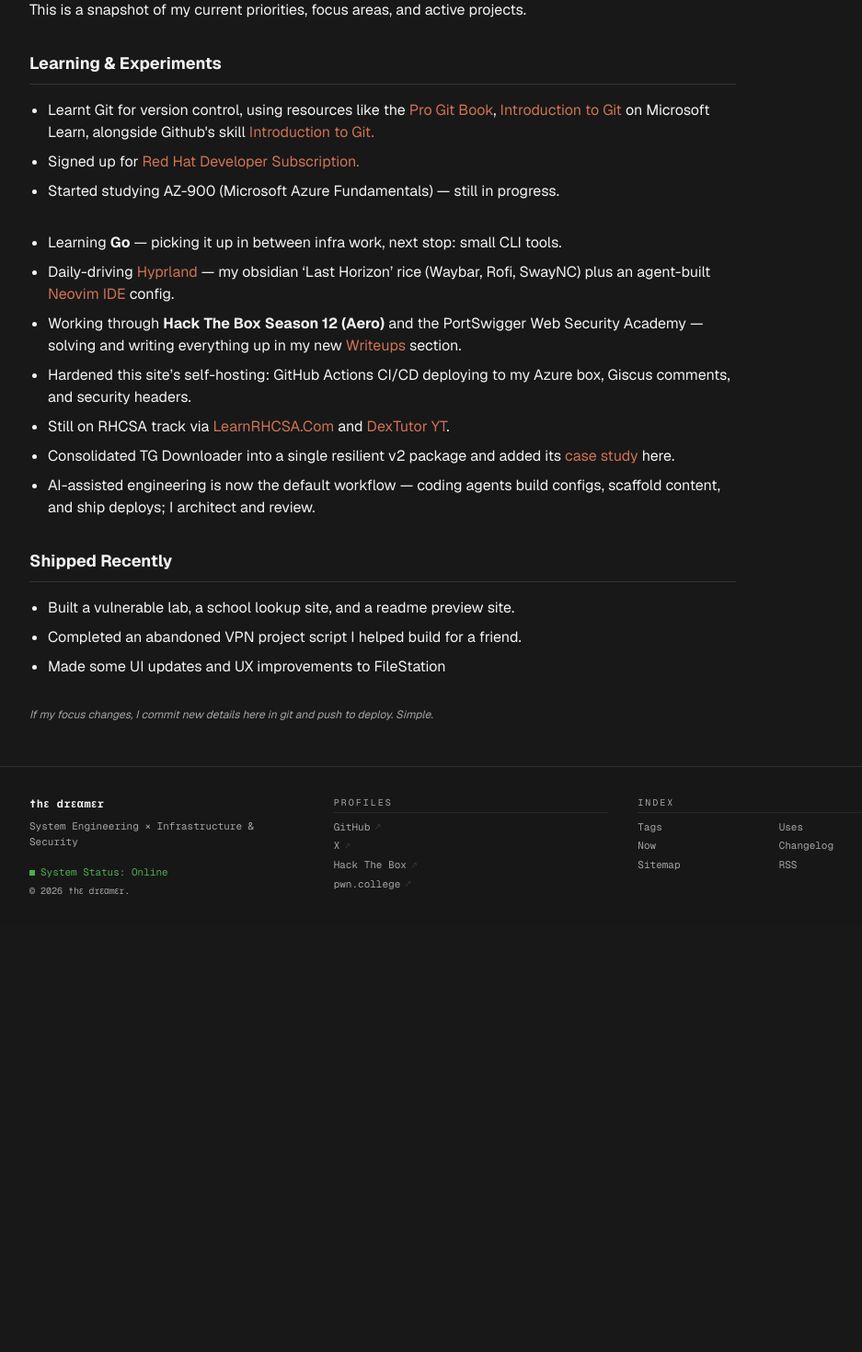
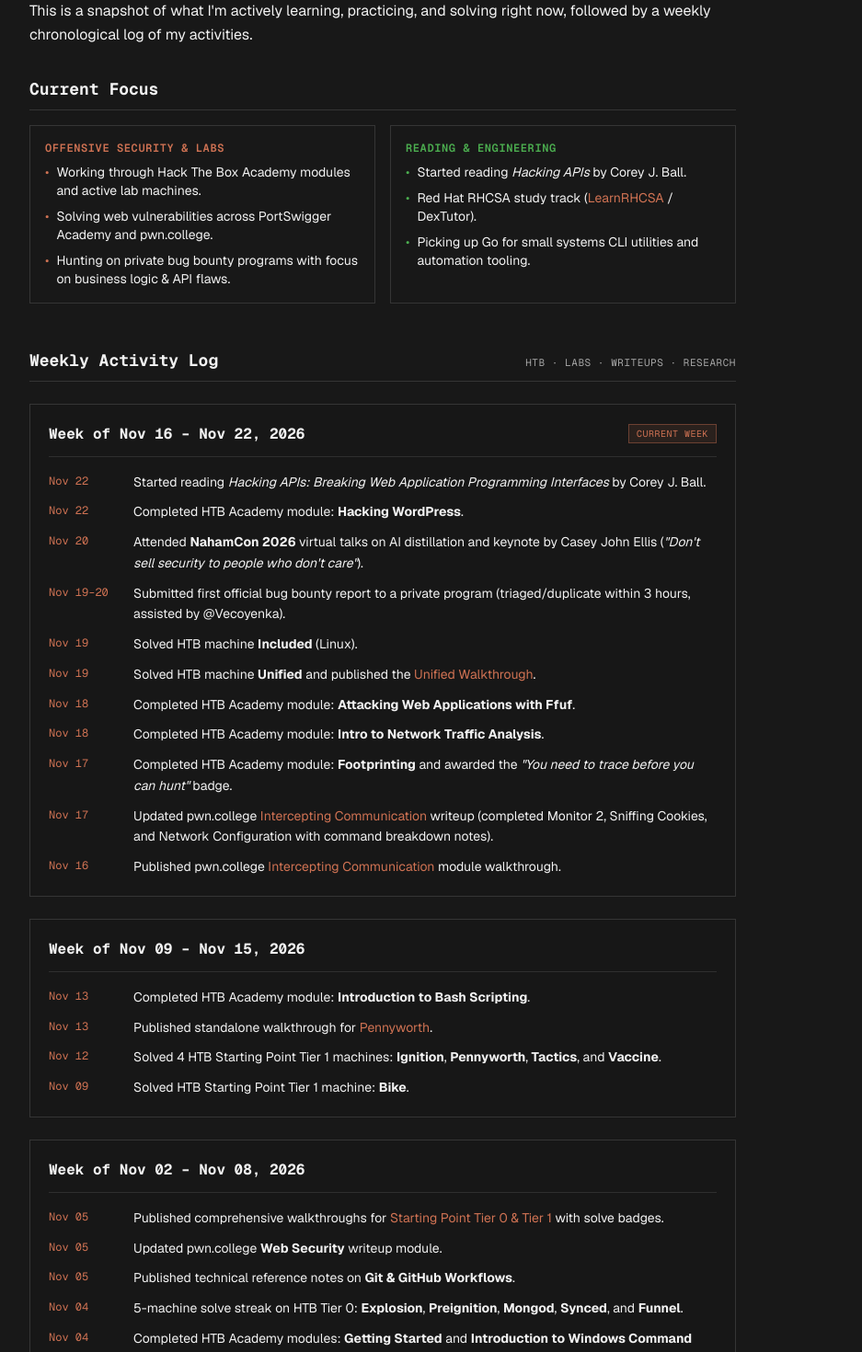
Before and after one commit to DDreamer01/imagitech-online, a Next.js app: page /now in a window 1280 px wide. Shown: the part 260-1730 px from the top of the page at 92% size, without its empty margins (128-1065 px from the left). Before the commit the page ends 1267 px from the top, so only its background shows below. Built offline with nearby package versions, Linux system fonts and the light colour scheme.

Commit message:
feat(now): update current focus and weekly activity logs

```diff
--- a/src/app/now/page.tsx
+++ b/src/app/now/page.tsx
@@ -7,8 +7,299 @@ export const metadata: Metadata = {
   description: "What †hε drεαmεr is working on, learning, and focusing on right now.",
 };
 
+interface ActivityItem {
+  date: string;
+  text: React.ReactNode;
+}
+
+interface WeekLog {
+  range: string;
+  badge?: string;
+  activities: ActivityItem[];
+}
+
+const WEEKLY_LOGS: WeekLog[] = [
+  {
+    range: "Week of Nov 16 – Nov 22, 2026",
+    badge: "Current Week",
+    activities: [
+      {
+        date: "Nov 22",
+        text: (
+          <>
+            Started reading <em>Hacking APIs: Breaking Web Application Programming Interfaces</em> by Corey J. Ball.
+          </>
+        ),
+      },
+      {
+        date: "Nov 22",
+        text: (
+          <>
+            Completed HTB Academy module: <strong>Hacking WordPress</strong>.
+          </>
+        ),
+      },
+      {
+        date: "Nov 20",
+        text: (
+          <>
+            Attended <strong>NahamCon 2026</strong> virtual talks on AI distillation and keynote by Casey John Ellis (<em>&quot;Don&apos;t sell security to people who don&apos;t care&quot;</em>).
+          </>
+        ),
+      },
+      {
+        date: "Nov 19–20",
+        text: (
+          <>
+            Submitted first official bug bounty report to a private program (triaged/duplicate within 3 hours, assisted by @Vecoyenka).
+          </>
+        ),
+      },
+      {
+        date: "Nov 19",
+        text: (
+          <>
+            Solved HTB machine <strong>Included</strong> (Linux).
+          </>
+        ),
+      },
+      {
+        date: "Nov 19",
+        text: (
+          <>
+            Solved HTB machine <strong>Unified</strong> and published the{" "}
+            <Link href="/writeups/hackthebox/unified" className="text-sky-400 hover:underline">
+              Unified Walkthrough
+            </Link>
+            .
+          </>
+        ),
+      },
+      {
+        date: "Nov 18",
+        text: (
+          <>
+            Completed HTB Academy module: <strong>Attacking Web Applications with Ffuf</strong>.
+          </>
+        ),
+      },
+      {
+        date: "Nov 18",
+        text: (
+          <>
+            Completed HTB Academy module: <strong>Intro to Network Traffic Analysis</strong>.
+          </>
+        ),
+      },
+      {
+        date: "Nov 17",
+        text: (
+          <>
+            Completed HTB Academy module: <strong>Footprinting</strong> and awarded the{" "}
+            <em>&quot;You need to trace before you can hunt&quot;</em> badge.
+          </>
+        ),
+      },
+      {
+        date: "Nov 17",
+        text: (
+          <>
+            Updated pwn.college{" "}
+            <Link href="/writeups/pwn-college/intro-to-cybersecurity" className="text-sky-400 hover:underline">
+              Intercepting Communication
+            </Link>{" "}
+            writeup (completed Monitor 2, Sniffing Cookies, and Network Configuration with command breakdown notes).
+          </>
+        ),
+      },
+      {
+        date: "Nov 16",
+        text: (
+          <>
+            Published pwn.college{" "}
+            <Link href="/writeups/pwn-college/intro-to-cybersecurity" className="text-sky-400 hover:underline">
+              Intercepting Communication
+            </Link>{" "}
+            module walkthrough.
+          </>
+        ),
+      },
+    ],
+  },
+  {
+    range: "Week of Nov 09 – Nov 15, 2026",
+    activities: [
+      {
+        date: "Nov 13",
+        text: (
+          <>
+            Completed HTB Academy module: <strong>Introduction to Bash Scripting</strong>.
+          </>
+        ),
+      },
+      {
+        date: "Nov 13",
+        text: (
+          <>
+            Published standalone walkthrough for{" "}
+            <Link href="/writeups/hackthebox/starting-point-tier-1#2-pennyworth" className="text-sky-400 hover:underline">
+              Pennyworth
+            </Link>
+            .
+          </>
+        ),
+      },
+      {
+        date: "Nov 12",
+        text: (
+          <>
+            Solved 4 HTB Starting Point Tier 1 machines: <strong>Ignition</strong>, <strong>Pennyworth</strong>,{" "}
+            <strong>Tactics</strong>, and <strong>Vaccine</strong>.
+          </>
+        ),
+      },
+      {
+        date: "Nov 09",
+        text: (
+          <>
+            Solved HTB Starting Point Tier 1 machine: <strong>Bike</strong>.
+          </>
+        ),
+      },
+    ],
+  },
+  {
+    range: "Week of Nov 02 – Nov 08, 2026",
+    activities: [
+      {
+        date: "Nov 05",
+        text: (
+          <>
+            Published comprehensive walkthroughs for{" "}
+            <Link href="/writeups/hackthebox/starting-point-tier-1" className="text-sky-400 hover:underline">
+              Starting Point Tier 0 &amp; Tier 1
+            </Link>{" "}
+            with solve badges.
+          </>
+        ),
+      },
+      {
+        date: "Nov 05",
+        text: (
+          <>
+            Updated pwn.college <strong>Web Security</strong> writeup module.
+          </>
+        ),
+      },
+      {
+        date: "Nov 05",
+        text: (
+          <>
+            Published technical reference notes on <strong>Git &amp; GitHub Workflows</strong>.
+          </>
+        ),
+      },
+      {
+        date: "Nov 04",
+        text: (
+          <>
+            5-machine solve streak on HTB Tier 0: <strong>Explosion</strong>, <strong>Preignition</strong>,{" "}
+            <strong>Mongod</strong>, <strong>Synced</strong>, and <strong>Funnel</strong>.
+          </>
+        ),
+      },
+      {
+        date: "Nov 04",
+        text: (
+          <>
+            Completed HTB Academy modules: <strong>Getting Started</strong> and{" "}
+            <strong>Introduction to Windows Command Line</strong>.
+          </>
+        ),
+      },
+      {
+        date: "Nov 03",
+        text: (
+          <>
+            Published reference notes on{" "}
+            <Link href="/notes/windows-command-line" className="text-sky-400 hover:underline">
+              Windows Command Line
+            </Link>
+            .
+          </>
+        ),
+      },
+      {
+        date: "Nov 02",
+        text: (
+          <>
+            Completed HTB Academy module: <strong>Pentest in a Nutshell</strong>.
+          </>
+        ),
+      },
+      {
+        date: "Nov 02",
+        text: (
+          <>
+            Updated <strong>Python Programming</strong> challenge writeups (DSU Cyber Camp).
+          </>
+        ),
+      },
+    ],
+  },
+  {
+    range: "Week of Oct 26 – Nov 01, 2026",
+    activities: [
+      {
+        date: "Nov 01",
+        text: (
+          <>
+            Earned <strong>Orange Belt</strong> on pwn.college (<em>Intro to Cybersecurity</em> track) and restructured writeups to modular architecture.
+          </>
+        ),
+      },
+      {
+        date: "Oct 30",
+        text: (
+          <>
+            Published PortSwigger Web Security Academy writeup:{" "}
+            <Link href="/writeups/portswigger/csrf-vulnerability-with-no-defenses" className="text-sky-400 hover:underline">
+              CSRF Vulnerability with No Defenses
+            </Link>
+            .
+          </>
+        ),
+      },
+      {
+        date: "Oct 30",
+        text: (
+          <>
+            Published Hack The Box Season 12 Aero writeup:{" "}
+            <Link href="/writeups/hackthebox/layover" className="text-sky-400 hover:underline">
+              Layover
+            </Link>
+            .
+          </>
+        ),
+      },
+      {
+        date: "Oct 30",
+        text: (
+          <>
+            Published project case study for{" "}
+            <Link href="/projects/tgdownloader" className="text-sky-400 hover:underline">
+              TG Downloader v2
+            </Link>
+            .
+          </>
+        ),
+      },
+    ],
+  },
+];
+
 export default function NowPage() {
-  const lastUpdated = "October 2026";
+  const lastUpdated = "November 22, 2026";
 
   return (
     <div className="max-w-3xl">
@@ -16,79 +307,116 @@ export default function NowPage() {
         <div className="font-mono text-[11px] uppercase tracking-[0.25em] text-sky-400 mb-2">
           Status &amp; Real-Time Focus
         </div>
-        <h1 className="text-4xl sm:text-5xl font-extrabold tracking-tight text-slate-100">Now</h1>
+        <h1 className="text-4xl sm:text-5xl font-extrabold tracking-tight text-slate-100 font-mono">Now</h1>
         <p className="mt-2 text-xs text-slate-400 font-mono tracking-wider uppercase">
           Last updated: {lastUpdated} | query_focus()
         </p>
       </header>
 
-      <div className="space-y-6 text-slate-300">
-        <p className="text-base text-slate-200">
-          This is a snapshot of my current priorities, focus areas, and active projects.
+      <div className="space-y-8 text-slate-300">
+        <p className="text-base text-slate-200 leading-relaxed">
+          This is a snapshot of what I&apos;m actively learning, practicing, and solving right now, followed by a weekly chronological log of my activities.
         </p>
 
-        <section className="mt-8 space-y-4">
-          <h2 className="text-lg font-bold text-slate-100 border-b border-slate-800 pb-2">
-            Learning &amp; Experiments
+        {/* Current Focus Areas */}
+        <section className="space-y-4">
+          <h2 className="text-lg font-bold text-slate-100 font-mono border-b border-slate-800 pb-2">
+            Current Focus
           </h2>
-          <ul className="list-disc pl-5 space-y-2">
-            <li>
-              Learnt Git for version control, using resources like the <Link href="https://git-scm.com/book/en/v2" className="text-sky-400 hover:underline">Pro Git Book</Link>, <Link href="https://learn.microsoft.com/en-us/training/modules/intro-to-git/" className="text-sky-400 hover:underline">Introduction to Git</Link> on Microsoft Learn, alongside Github's skill <Link href="https://github.com/DDreamer01/skills-introduction-to-git" className="text-sky-400 hover:underline">Introduction to Git.</Link>
+          <div className="grid grid-cols-1 md:grid-cols-2 gap-4">
+            <div className="p-4 border border-slate-800 bg-slate-950/30">
+              <span className="font-mono text-xs uppercase tracking-wider text-sky-400 font-semibold block mb-2">
+                Offensive Security &amp; Labs
+              </span>
+              <ul className="space-y-2 text-sm text-slate-300">
+                <li className="flex items-start gap-2">
+                  <span className="text-sky-400 select-none">•</span>
+                  <span>Working through Hack The Box Academy modules and active lab machines.</span>
                 </li>
-            <li>
-              Signed up for <Link href="https://developers.redhat.com" className="text-sky-400 hover:underline">Red Hat Developer Subscription.</Link>
+                <li className="flex items-start gap-2">
+                  <span className="text-sky-400 select-none">•</span>
+                  <span>Solving web vulnerabilities across PortSwigger Academy and pwn.college.</span>
                 </li>
-            <li>
-              Started studying AZ-900 (Microsoft Azure Fundamentals) — still in progress.
+                <li className="flex items-start gap-2">
+                  <span className="text-sky-400 select-none">•</span>
+                  <span>Hunting on private bug bounty programs with focus on business logic &amp; API flaws.</span>
                 </li>
               </ul>
+            </div>
+
+            <div className="p-4 border border-slate-800 bg-slate-950/30">
+              <span className="font-mono text-xs uppercase tracking-wider text-emerald-400 font-semibold block mb-2">
+                Reading &amp; Engineering
+              </span>
+              <ul className="space-y-2 text-sm text-slate-300">
+                <li className="flex items-start gap-2">
+                  <span className="text-emerald-400 select-none">•</span>
+                  <span>
+                    Started reading <em>Hacking APIs</em> by Corey J. Ball.
+                  </span>
+                </li>
+                <li className="flex items-start gap-2">
+                  <span className="text-emerald-400 select-none">•</span>
+                  <span>
+                    Red Hat RHCSA study track (<Link href="https://learnrhcsa.com" className="text-sky-400 hover:underline">LearnRHCSA</Link> / DexTutor).
+                  </span>
+                </li>
+                <li className="flex items-start gap-2">
+                  <span className="text-emerald-400 select-none">•</span>
+                  <span>Picking up Go for small systems CLI utilities and automation tooling.</span>
+                </li>
+              </ul>
+            </div>
+          </div>
         </section>
 
-        <section className="mt-8 space-y-4">
-          <ul className="list-disc pl-5 space-y-2">
-            <li>
-              Learning <strong>Go</strong> — picking it up in between infra work, next stop: small CLI tools.
+        {/* Weekly Activity Logs */}
+        <section className="space-y-6 pt-4">
+          <div className="flex items-baseline justify-between border-b border-slate-800 pb-2">
+            <h2 className="text-lg font-bold text-slate-100 font-mono">
+              Weekly Activity Log
+            </h2>
+            <span className="text-[11px] font-mono text-slate-500 uppercase tracking-wider">
+              HTB · Labs · Writeups · Research
+            </span>
+          </div>
+
+          <div className="space-y-6">
+            {WEEKLY_LOGS.map((week) => (
+              <div
+                key={week.range}
+                className="border border-slate-800 bg-slate-950/20 p-5 space-y-4"
+              >
+                <div className="flex flex-wrap items-center justify-between gap-2 border-b border-slate-800/80 pb-3">
+                  <h3 className="text-sm sm:text-base font-bold font-mono text-slate-100 flex items-center gap-2">
+                    <span>{week.range}</span>
+                  </h3>
+                  {week.badge && (
+                    <span className="font-mono text-[10px] uppercase tracking-wider px-2 py-0.5 border border-sky-500/40 bg-sky-500/10 text-sky-400">
+                      {week.badge}
+                    </span>
+                  )}
+                </div>
+
+                <ul className="space-y-2.5 text-sm">
+                  {week.activities.map((item, idx) => (
+                    <li key={idx} className="flex items-start gap-3">
+                      <span className="font-mono text-xs text-sky-400 whitespace-nowrap pt-0.5 w-16 sm:w-20 shrink-0">
+                        {item.date}
+                      </span>
+                      <span className="text-slate-300 leading-relaxed">
+                        {item.text}
+                      </span>
                     </li>
-            <li>
-              Daily-driving <Link href="https://github.com/DDreamer01/dotfiles" className="text-sky-400 hover:underline">Hyprland</Link> — my obsidian &lsquo;Last Horizon&rsquo; rice (Waybar, Rofi, SwayNC) plus an agent-built <Link href="https://github.com/DDreamer01/neovim" className="text-sky-400 hover:underline">Neovim IDE</Link> config.
-            </li>
-            <li>
-              Working through <strong>Hack The Box Season 12 (Aero)</strong> and the PortSwigger Web Security Academy — solving and writing everything up in my new <Link href="/writeups" className="text-sky-400 hover:underline">Writeups</Link> section.
-            </li>
-            <li>
-              Hardened this site&rsquo;s self-hosting: GitHub Actions CI/CD deploying to my Azure box, Giscus comments, and security headers.
-            </li>
-            <li>
-              Still on RHCSA track via <Link href="https://learnrhcsa.com" className="text-sky-400 hover:underline">LearnRHCSA.Com</Link> and <Link href="https://www.youtube.com/@DexTutor" className="text-sky-400 hover:underline">DexTutor YT</Link>.
-            </li>
-            <li>
-              Consolidated TG Downloader into a single resilient v2 package and added its <Link href="/projects/tgdownloader" className="text-sky-400 hover:underline">case study</Link> here.
-            </li>
-            <li>
-              AI-assisted engineering is now the default workflow — coding agents build configs, scaffold content, and ship deploys; I architect and review.
-            </li>
+                  ))}
                 </ul>
+              </div>
+            ))}
+          </div>
         </section>
 
-        <section className="mt-8 space-y-4">
-          <h2 className="text-lg font-bold text-slate-100 border-b border-slate-800 pb-2">
-            Shipped Recently
-          </h2>
-          <ul className="list-disc pl-5 space-y-2">
-            <li>
-              Built a vulnerable lab, a school lookup site, and a readme preview site.
-            </li>
-            <li>
-              Completed an abandoned VPN project script I helped build for a friend.
-            </li>
-            <li>
-              Made some UI updates and UX improvements to FileStation
-            </li>
-          </ul>
-        </section>
-
-        <p className="mt-8 text-xs text-slate-500 italic">
-          If my focus changes, I commit new details here in git and push to deploy. Simple.
+        <p className="mt-8 text-xs text-slate-500 font-mono italic">
+          Activities updated regularly from my terminal and social feeds. Simple.
         </p>
       </div>
     </div>
```
Also changed, not shown: 1 other file (tests, documents, lock files or other folders). Lines whose indentation alone changed are shown as unchanged.
